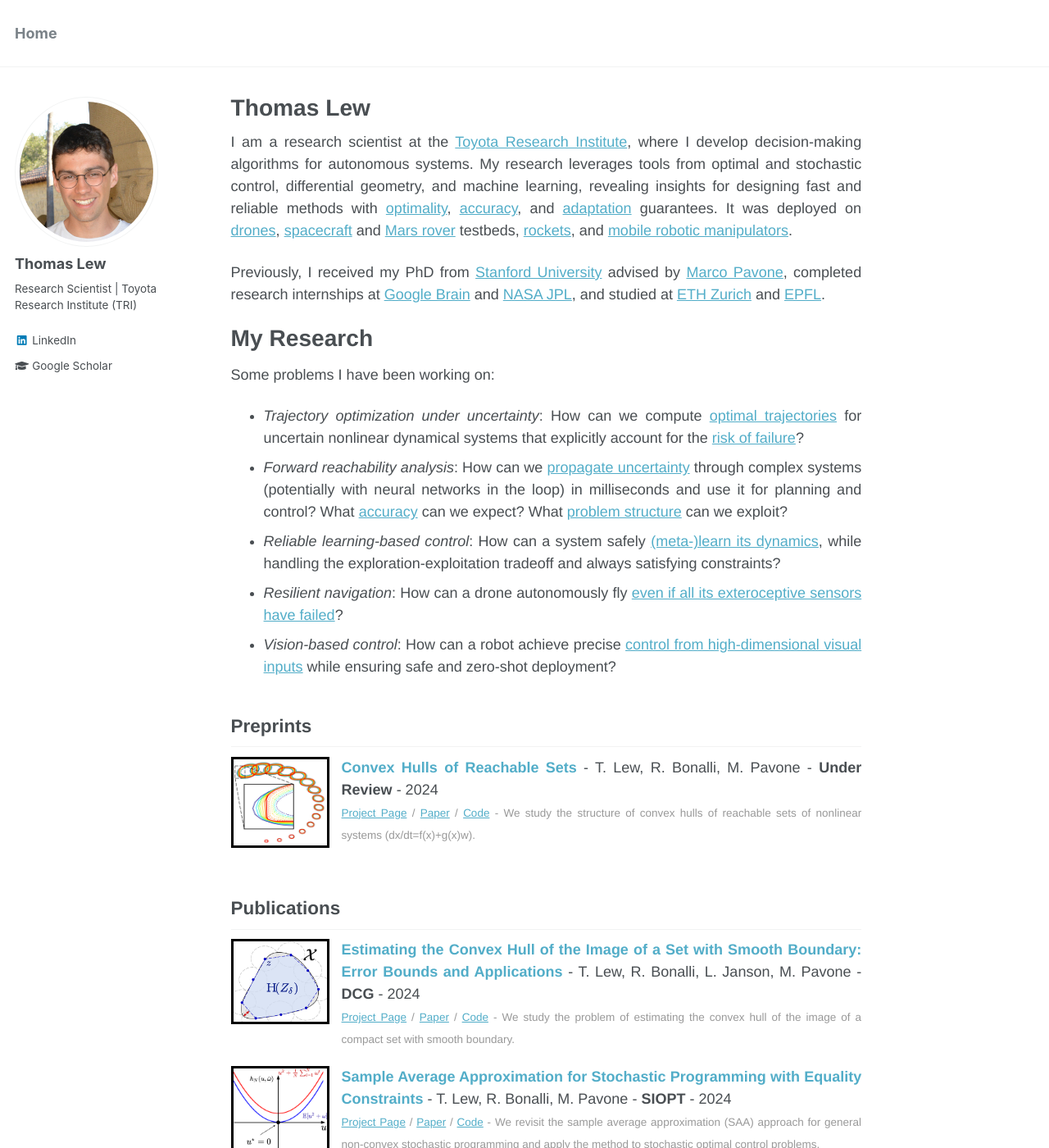
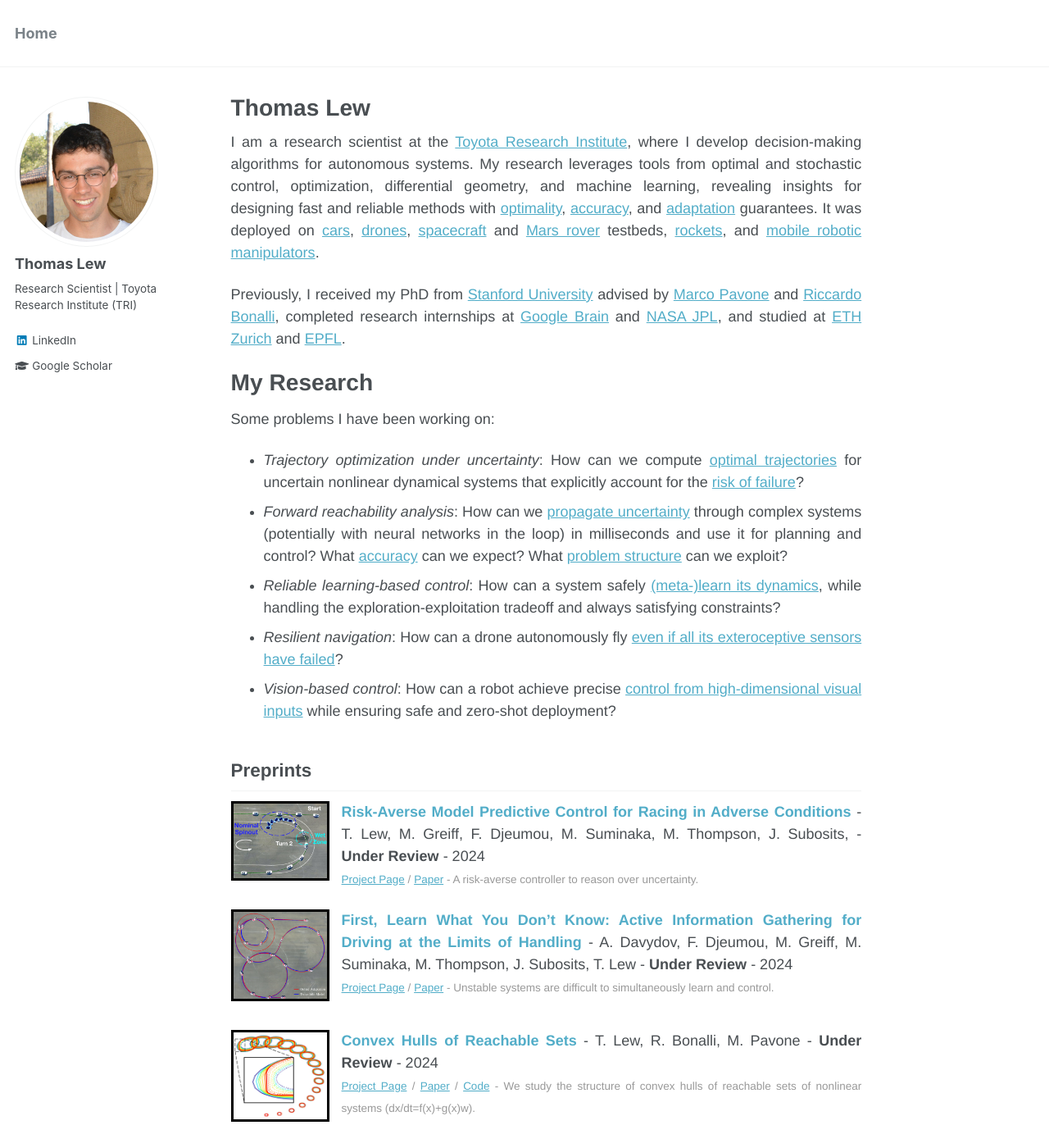
Before and after one commit to thomasjlew/thomasjlew.github.io, a Jekyll site: the page built from _pages/about.md, in a window 1280 px wide and 1400 px high. Shown: the whole window at 82% size. Built offline with Jekyll 4.4.1, drawn with Linux system fonts in a browser that asks for light colours; some of the changed text lies outside the part shown.

Commit message:
Added CoRL diffusion paper, active learning paper, and riskaverse mpc paper.

```diff
--- a/_pages/about.md
+++ b/_pages/about.md
@@ -9,9 +9,9 @@ redirect_from:
 ---
 
 
-I am a research scientist at the [Toyota Research Institute](https://www.tri.global/), where I develop decision-making algorithms for autonomous systems. My research leverages tools from optimal and stochastic control, differential geometry, and machine learning, revealing insights for designing fast and reliable methods with [optimality](publication/SAA), [accuracy](publication/convex_hull_estimation), and [adaptation](publication/seels) guarantees. It was deployed on [drones](publication/cio), [spacecraft](publication/randup_l4dc) and [Mars rover](publication/exomars) testbeds, [rockets](publication/cc_rocket), and [mobile robotic manipulators](publication/table_wiping).
+I am a research scientist at the [Toyota Research Institute](https://www.tri.global/), where I develop decision-making algorithms for autonomous systems. My research leverages tools from optimal and stochastic control, optimization, differential geometry, and machine learning, revealing insights for designing fast and reliable methods with [optimality](publication/SAA), [accuracy](publication/convex_hull_estimation), and [adaptation](publication/seels) guarantees. It was deployed on [cars](publication/riskaverse_mpc_racing), [drones](publication/cio), [spacecraft](publication/randup_l4dc) and [Mars rover](publication/exomars) testbeds, [rockets](publication/cc_rocket), and [mobile robotic manipulators](publication/table_wiping).
 
-Previously, I received my PhD from [Stanford University](https://stanfordasl.github.io/) advised by [Marco Pavone](https://web.stanford.edu/~pavone/), completed research internships at [Google Brain](https://research.google/research-areas/robotics/) and [NASA JPL](https://www.jpl.nasa.gov/), and studied at [ETH Zurich](https://ethz.ch/en.html) and [EPFL](https://www.epfl.ch/en/).
+Previously, I received my PhD from [Stanford University](https://stanfordasl.github.io/) advised by [Marco Pavone](https://web.stanford.edu/~pavone/) and [Riccardo Bonalli](https://rbonalli.github.io/), completed research internships at [Google Brain](https://research.google/research-areas/robotics/) and [NASA JPL](https://www.jpl.nasa.gov/), and studied at [ETH Zurich](https://ethz.ch/en.html) and [EPFL](https://www.epfl.ch/en/).
 
 
 
--- /dev/null
+++ b/_preprints/2024-10-01_first_learn_what_you_dont_know.md
@@ -0,0 +1,29 @@
+---
+title: "First, Learn What You Don't Know: Active Information Gathering for Driving at the Limits of Handling"
+collection: publications
+permalink: /publication/first_learn_what_you_dont_know
+excerpt: '<br />
+[Project Page](/publication/first_learn_what_you_dont_know) /
+[Paper](https://arxiv.org/abs/2411.00107) - Unstable
+systems are difficult to simultaneously learn and control.'
+date: 2024-10-01
+venue: 'Under Review'
+# venuetype: "conference"
+paperauthors: 'A. Davydov, F. Djeumou, M. Greiff, M. Suminaka, M. Thompson, J. Subosits, T. Lew'
+thumbnail: "first_learn_what_you_dont_know.jpg"
+paperurl: 'https://arxiv.org/abs/2411.00107'
+---
+
+[[Paper](https://arxiv.org/abs/2411.00107)]
+
+
+Combining data-driven models that adapt online and model predictive control (MPC) has enabled effective control of nonlinear systems. However, when deployed on unstable systems, online adaptation may not be fast enough to ensure reliable simultaneous learning and control. For example, controllers on a vehicle executing highly dynamic maneuvers may push the tires to their friction limits, destabilizing the vehicle and allowing modeling errors to quickly compound and cause a loss of control.
+
+In this work, we present a Bayesian meta-learning MPC framework. We propose an expressive vehicle dynamics model that leverages Bayesian last-layer meta-learning to enable rapid online adaptation. The model’s uncertainty estimates are used to guide informative data collection and quickly improve the model prior to deployment. Experiments on a Toyota Supra show that (i) the framework enables reliable control in dynamic drifting maneuvers, (ii) online adaptation alone may not suffice for zero-shot control of a vehicle at the edge of stability, and (iii) active data collection
+helps achieve reliable performance.
+
+<p style="text-align:center;"><img src="/images/randup/first_learn_what_you_dont_know_big.jpg" width="500"></p>
+
+This work leverages previous ideas on [safe active dynamics learning](/publication/seels) and demonstrates reliable vehicle control at the edge of stability. In particular, it shows that information-rich trajectories do not necessarily involve drifting, and adapting on such data aids in robust execution of challenging drifting maneuvers.
+
+<p style="text-align:center;"><img src="/images/randup/first_learn_what_you_dont_know_info_trajs.jpg" width="600"></p>
--- /dev/null
+++ b/_preprints/2024-10-01_riskaverse_mpc_racing.md
@@ -0,0 +1,28 @@
+---
+title: "Risk-Averse Model Predictive Control for Racing in Adverse Conditions"
+collection: publications
+permalink: /publication/riskaverse_mpc_racing
+excerpt: '<br />
+[Project Page](/publication/riskaverse_mpc_racing) /
+[Paper](https://arxiv.org/abs/2410.17183) - A risk-averse controller to reason over uncertainty.'
+date: 2024-10-01
+venue: 'Under Review'
+# venuetype: "conference"
+paperauthors: 'T. Lew, M. Greiff, F. Djeumou, M. Suminaka, M. Thompson, J. Subosits, '
+thumbnail: "riskaverse_mpc_racing.jpg"
+paperurl: 'https://arxiv.org/abs/2410.17183'
+---
+
+[[Paper](https://arxiv.org/abs/2410.17183)]
+
+
+Model predictive control (MPC) algorithms can be sensitive to model mismatch when used in challenging nonlinear control tasks. In particular, the performance of MPC for vehicle control at the limits of handling suffers when the underlying model overestimates the vehicle's capabilities.
+
+In this work, we propose a risk-averse MPC framework that explicitly accounts for uncertainty over friction limits and tire parameters. Our approach leverages a sample-based approximation of an optimal control problem with a conditional value at risk (CVaR) constraint. This sample-based formulation enables planning with a set of expressive vehicle dynamics models using different tire parameters. Moreover, this formulation enables efficient numerical resolution via sequential quadratic programming and GPU parallelization.
+
+Experiments on a Lexus LC 500 show that risk-averse MPC unlocks reliable performance, while a deterministic baseline that plans using a single dynamics model may lose control of the vehicle in adverse road conditions.
+
+![riskaverse_mpc_racing_big](/images/randup/riskaverse_mpc_racing_big.jpg)
+
+This work leverages previous ideas on [risk-averse trajectory optimization](/publication/risk_averse) to obtain an uncertainty-aware MPC scheme that reasons over
+10 different dynamics models and runs at 20Hz. In particular, it shows that accounting for uncertainty enables reliable vehicle control at the edge of stability in adverse conditions.
--- /dev/null
+++ b/_publications/2024-10-07_one_model.md
@@ -0,0 +1,27 @@
+---
+title: "One Model to Drift Them All: Physics-Informed Conditional Diffusion Model for Driving at the Limits"
+collection: publications
+permalink: /publication/one_model
+excerpt: '<br />
+[Project Page](/publication/one_model) /
+[Paper](https://openreview.net/pdf?id=0gDbaEtVrdv2) - A multimodal diffusion-based vehicle model for MPC.'
+date: 2024-10-07
+venue: 'CoRL'
+venuetype: "conference"
+paperauthors: 'F. Djeumou, T. Lew, N. Ding, M. Thompson, M. Suminaka, M. Greiff, J. Subosits'
+thumbnail: "one_model.jpg"
+paperurl: 'https://openreview.net/pdf?id=0gDbaEtVrd'
+award: 'Outstanding Paper Award'
+---
+
+[[Paper](https://openreview.net/pdf?id=0gDbaEtVrdv2)]
+[[Videos](https://drive.google.com/drive/folders/1QkHlyMs3g3J25UjksNCVi_8jfTPcVoTW)]
+
+
+Enabling autonomous vehicles to reliably operate at the limits of handling - where tire forces are saturated - would improve their safety, particularly in scenarios like emergency obstacle avoidance or adverse weather conditions. However, unlocking this capability is challenging due to the task's dynamic nature and the high sensitivity to uncertain properties of the road, vehicle, and their dynamic interactions.
+
+Motivated by these challenges, we propose a framework to learn a conditional diffusion model for high-performance vehicle control using an unlabelled dataset containing trajectories from distinct vehicles in different environments. We design the diffusion model to capture the complex dataset's trajectory distribution through a multimodal distribution of parameters of a physics-informed data-driven dynamics model. By conditioning the generation process on online measurements, we integrate the diffusion model into a real-time model predictive control framework for driving at the limits, and show that it can adapt on the fly to a given vehicle and environment.
+
+![riskaverse_mpc_racing_big](/images/one_model_full.jpg)
+
+Experiments on a Toyota Supra and a Lexus LC 500 show that a single diffusion model enables reliable autonomous drifting on both vehicles when operating with different tires in varying road conditions. The model matches the performance of task-specific expert models while outperforming them in generalization to unseen conditions, paving the way towards a general, reliable method for autonomous driving at the limits of handling.
```
Also changed, not shown: images/first_learn_what_you_dont_know.jpg (added), images/first_learn_what_you_dont_know_big.jpg (added), images/first_learn_what_you_dont_know_info_trajs.jpg (added), images/one_model.jpg (added), images/one_model_full.jpg (added), images/riskaverse_mpc_racing.jpg (added), images/riskaverse_mpc_racing_big.jpg (added).
